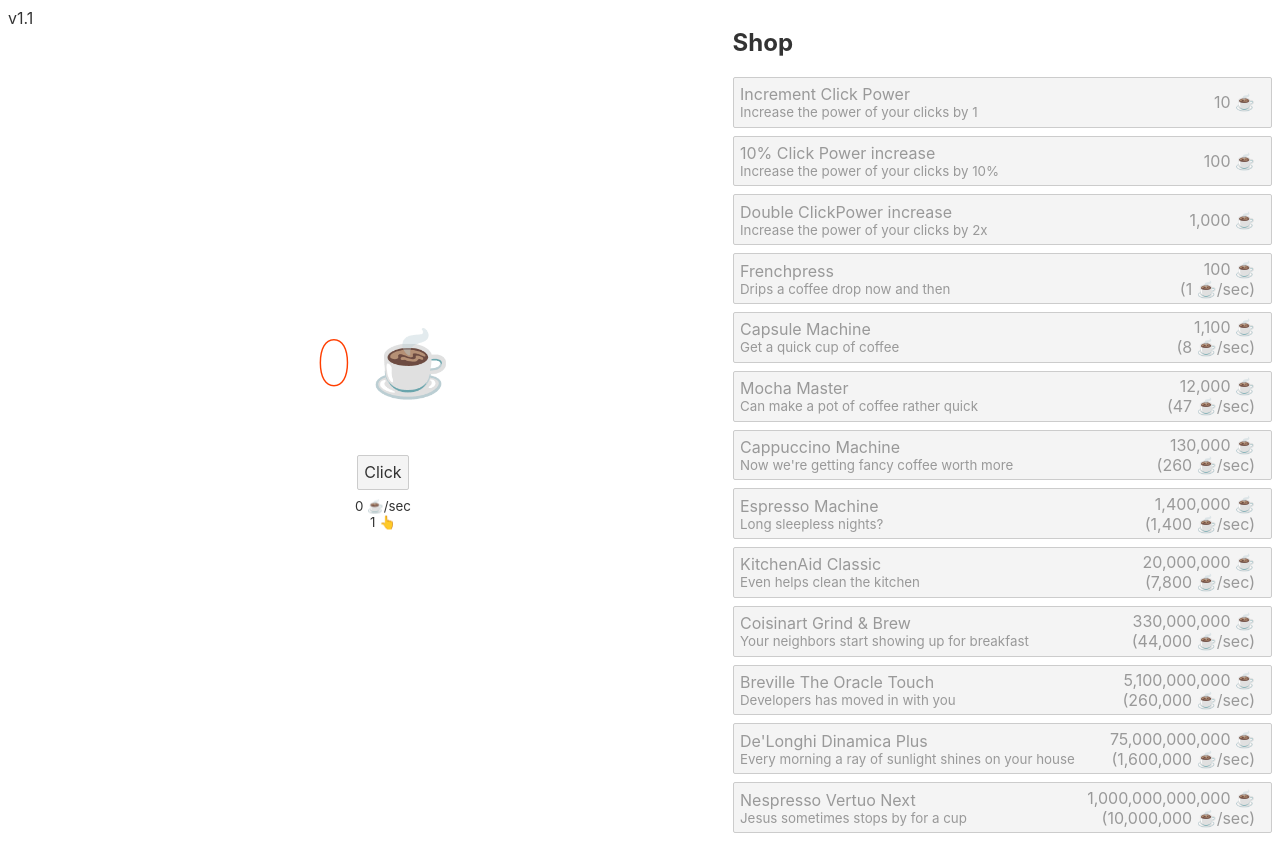
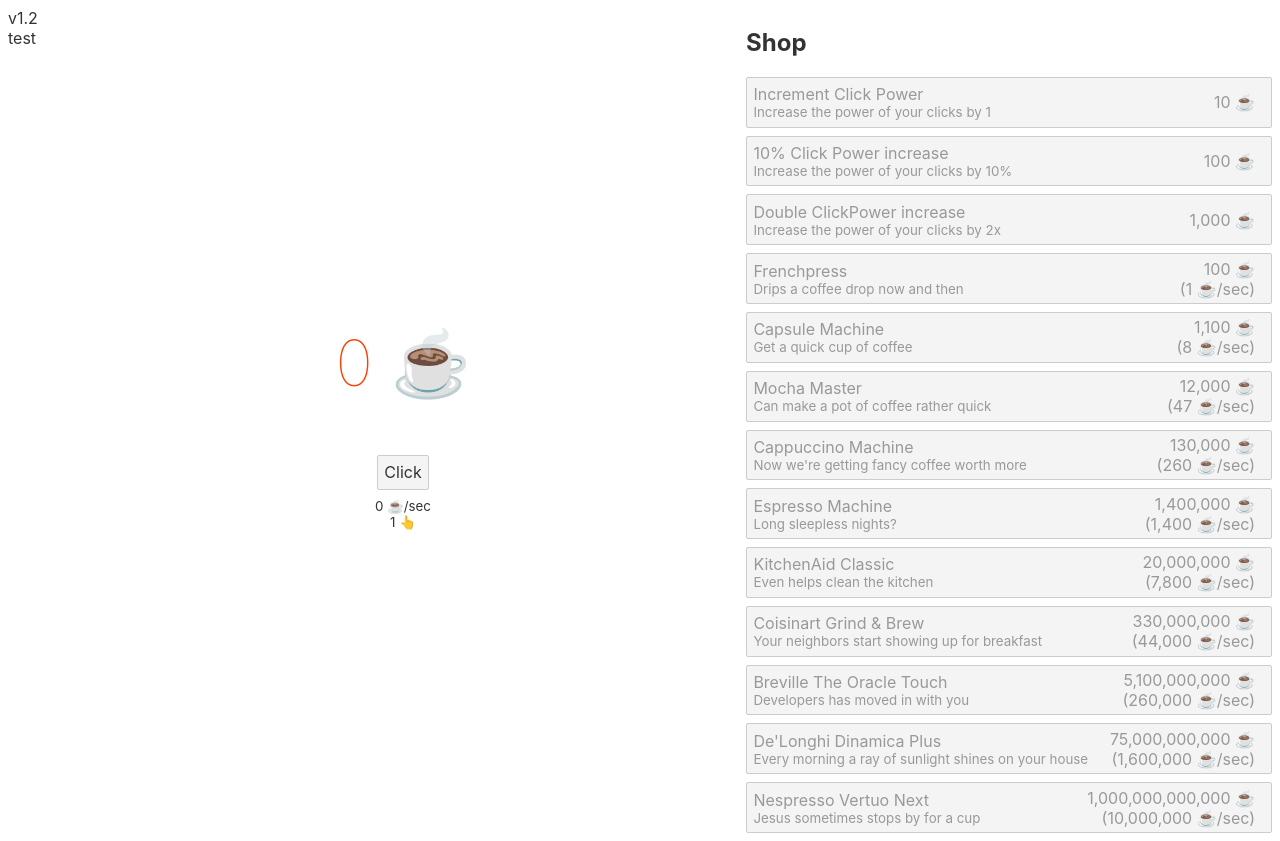
Before and after one commit to tagptroll1/coffee-clicker, a Svelte app: page / in a window 1280 px wide. Built offline with nearby package versions, Linux system fonts and the light colour scheme.

Commit message:
v0.1.2 test

```diff
--- a/package.json
+++ b/package.json
@@ -1,6 +1,6 @@
 {
   "name": "coffee-clicker",
-  "version": "0.1.1",
+  "version": "0.1.2",
   "private": true,
   "scripts": {
     "build": "rollup -c",
--- a/src-tauri/tauri.conf.json
+++ b/src-tauri/tauri.conf.json
@@ -8,7 +8,7 @@
   },
   "package": {
     "productName": "coffee-clicker",
-    "version": "0.1.1"
+    "version": "0.1.2"
   },
   "tauri": {
     "allowlist": {
--- a/src/App.svelte
+++ b/src/App.svelte
@@ -49,7 +49,7 @@ import { onMount } from "svelte";
 </script>
 
 <main>
-	v1.1
+	v1.2 test
 	<section class="clicking-side">
 
 		<h1>{beautifyNumber(Math.ceil($money))} ☕</h1>
```
Also changed, not shown: public/build/bundle.js, 2 other files (tests, documents, lock files or other folders).
